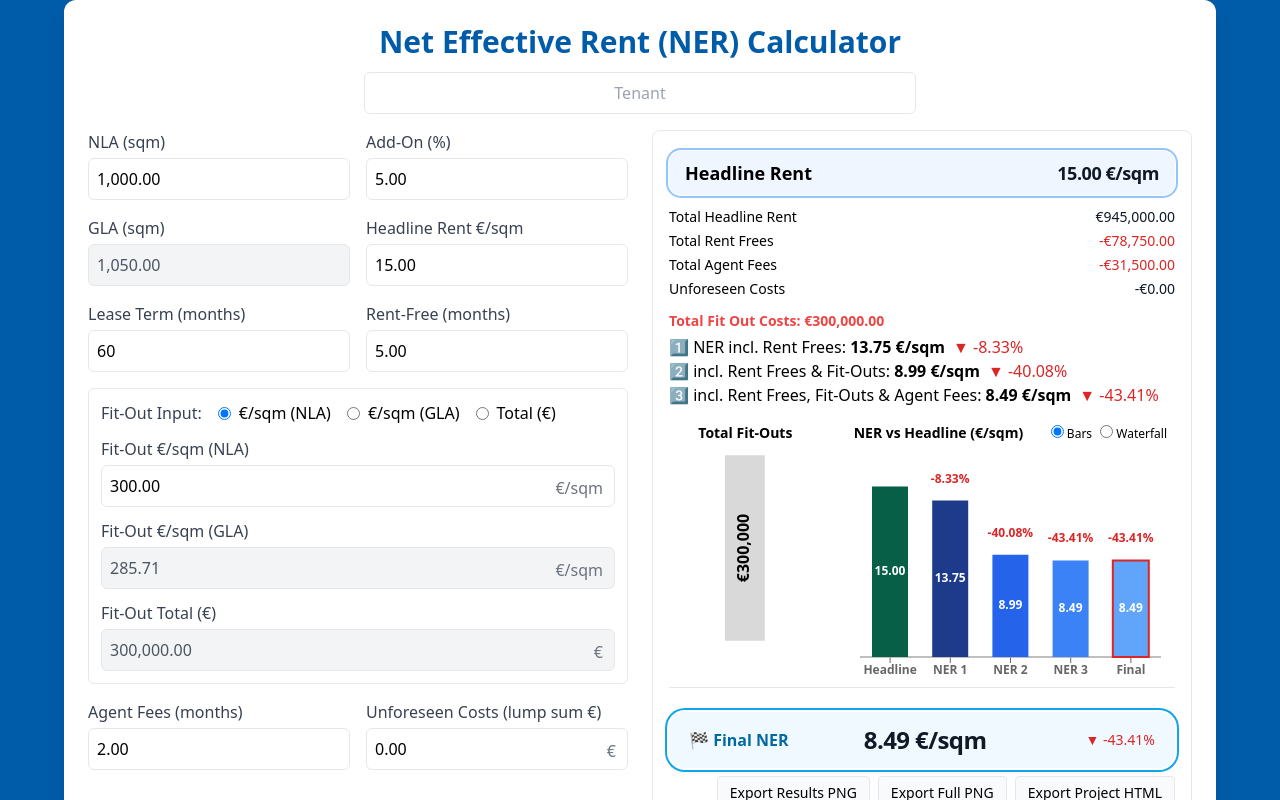
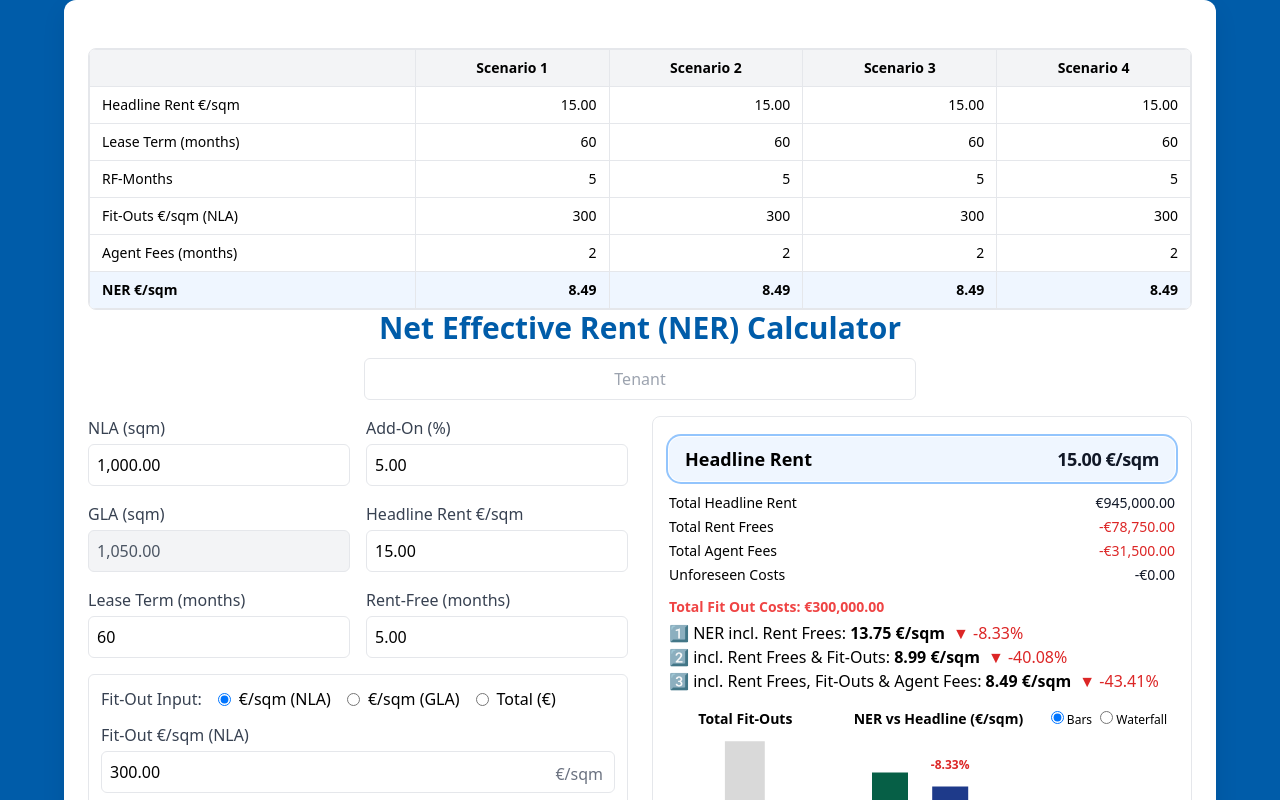
Before and after one commit to Musicandy13/Net-Effective-Rent-Calculator, a React (Vite) app: page / in a window 1280 px wide. Shown: the top 800 px of the page. Built offline with nearby package versions, Linux system fonts and the light colour scheme.

Commit message:
Update App.jsx

```diff
--- a/src/App.jsx
+++ b/src/App.jsx
@@ -531,6 +531,82 @@ return (
       {/* ===== MAIN CALCULATOR CONTENT (EXPORTED IN FULL PNG) ===== */}
       <div ref={mainContentRef}>
 
+        <div className="mt-6 border rounded-lg overflow-hidden">
+  <table className="w-full text-sm border-collapse">
+    <thead>
+      <tr className="bg-gray-100">
+        <th className="border px-3 py-2 text-left"></th>
+        <th className="border px-3 py-2 text-center">Scenario 1</th>
+        <th className="border px-3 py-2 text-center">Scenario 2</th>
+        <th className="border px-3 py-2 text-center">Scenario 3</th>
+        <th className="border px-3 py-2 text-center">Scenario 4</th>
+      </tr>
+    </thead>
+
+    <tbody>
+      <tr>
+        <td className="border px-3 py-2 font-medium">Headline Rent €/sqm</td>
+        <td className="border px-3 py-2 text-right">{F(rent, 2)}</td>
+        {scenarios.map((sc) => (
+          <td key={sc.id} className="border px-3 py-2 text-right">
+            {F(P(resolveScenario(sc, "rent")), 2)}
+          </td>
+        ))}
+      </tr>
+
+      <tr>
+        <td className="border px-3 py-2 font-medium">Lease Term (months)</td>
+        <td className="border px-3 py-2 text-right">{duration}</td>
+        {scenarios.map((sc) => (
+          <td key={sc.id} className="border px-3 py-2 text-right">
+            {P(resolveScenario(sc, "duration"))}
+          </td>
+        ))}
+      </tr>
+
+      <tr>
+        <td className="border px-3 py-2 font-medium">RF-Months</td>
+        <td className="border px-3 py-2 text-right">{rf}</td>
+        {scenarios.map((sc) => (
+          <td key={sc.id} className="border px-3 py-2 text-right">
+            {P(resolveScenario(sc, "rf"))}
+          </td>
+        ))}
+      </tr>
+
+      <tr>
+        <td className="border px-3 py-2 font-medium">Fit-Outs €/sqm (NLA)</td>
+        <td className="border px-3 py-2 text-right">{F(perNLA, 0)}</td>
+        {scenarios.map((sc) => (
+          <td key={sc.id} className="border px-3 py-2 text-right">
+            {F(P(resolveScenario(sc, "fitPerNLA")), 0)}
+          </td>
+        ))}
+      </tr>
+
+      <tr>
+        <td className="border px-3 py-2 font-medium">Agent Fees (months)</td>
+        <td className="border px-3 py-2 text-right">{agent}</td>
+        {scenarios.map((sc) => (
+          <td key={sc.id} className="border px-3 py-2 text-right">
+            {P(resolveScenario(sc, "agent"))}
+          </td>
+        ))}
+      </tr>
+
+      <tr className="bg-blue-50 font-bold">
+        <td className="border px-3 py-2">NER €/sqm</td>
+        <td className="border px-3 py-2 text-right">{F(ner4, 2)}</td>
+        {scenarioView.map((s) => (
+          <td key={s.id} className="border px-3 py-2 text-right">
+            {F(s.ner, 2)}
+          </td>
+        ))}
+      </tr>
+    </tbody>
+  </table>
+</div>
+
         {/* Titel */}
         <h2 className="text-3xl font-bold mb-2 text-center" style={{ color: "#005CA9" }}>
           Net Effective Rent (NER) Calculator
```
